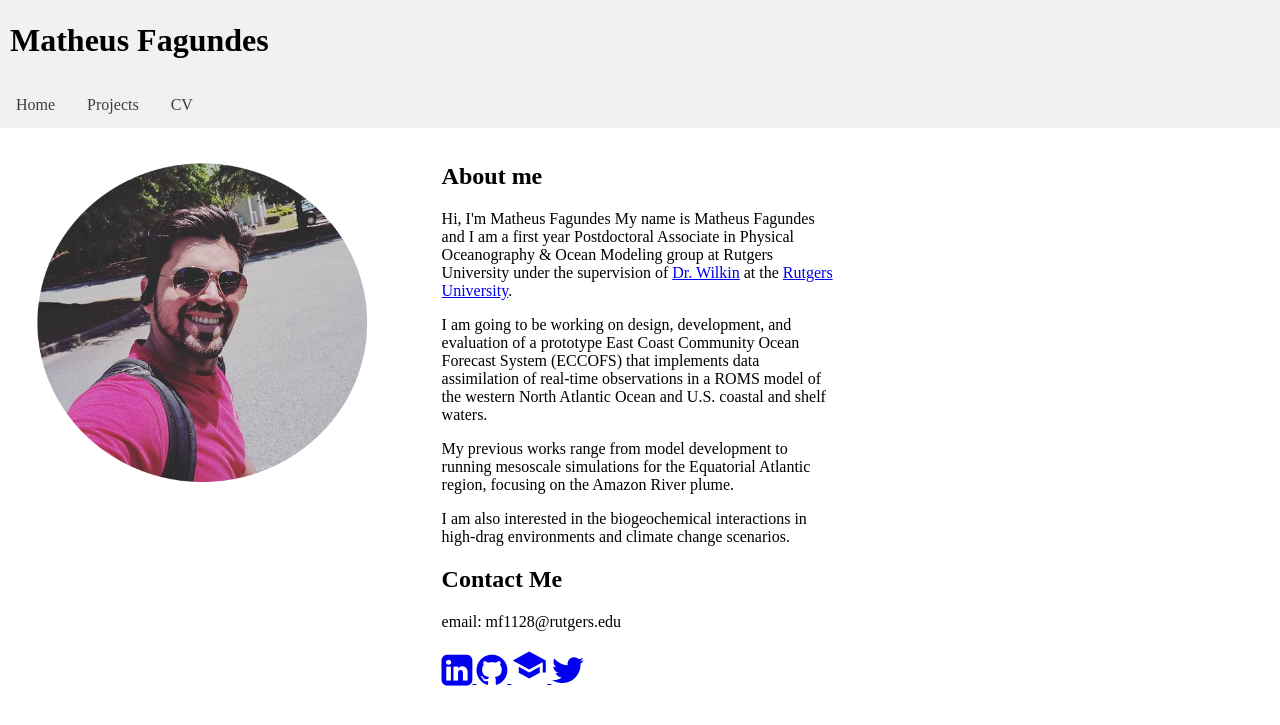
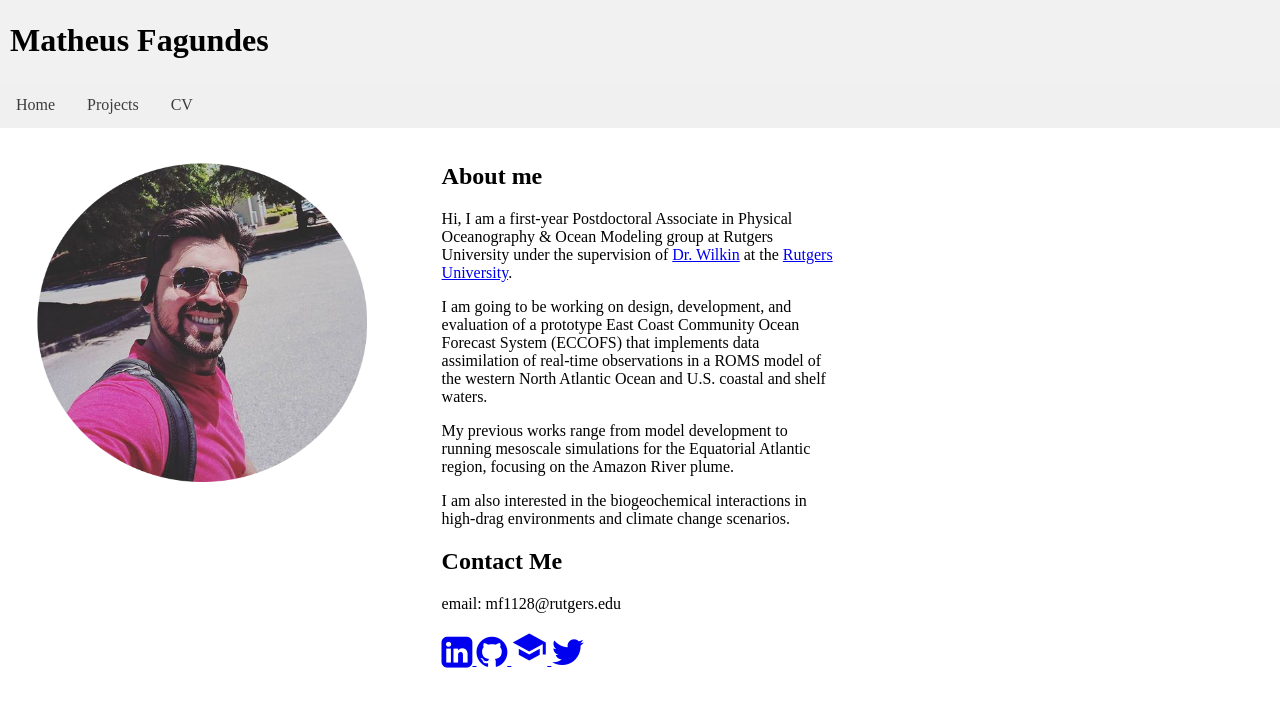
Before and after one commit to mf99274/mf99274.github.io, a Jekyll site: the page index.html, which Jekyll copies as it is, in a window 1280 px wide. Shown: the top 725 px of the page. Built offline with Jekyll 4.4.1, drawn with Linux system fonts in a browser that asks for light colours.

Commit message:
Update index.html

```diff
--- a/index.html
+++ b/index.html
@@ -42,7 +42,7 @@
 
   <div class="column">
 	<h2>About me</h2>
-	<p> Hi, I'm <span itemprop="name">Matheus Fagundes </span> My name is Matheus Fagundes and I am a first year Postdoctoral Associate in Physical Oceanography & Ocean Modeling group at Rutgers University
+	<p> Hi, I am a first-year Postdoctoral Associate in Physical Oceanography & Ocean Modeling group at Rutgers University
 		under the supervision of <a href="https://marine.rutgers.edu/~wilkin/">Dr. Wilkin</a> at <span itemprop="affiliation">the
 			<a href="https://marine.rutgers.edu/">Rutgers University</a></span>.</p>
         <p> I am going to be working on design, development, and evaluation of a prototype East Coast Community Ocean Forecast System (ECCOFS) that implements data assimilation of real-time observations
```
